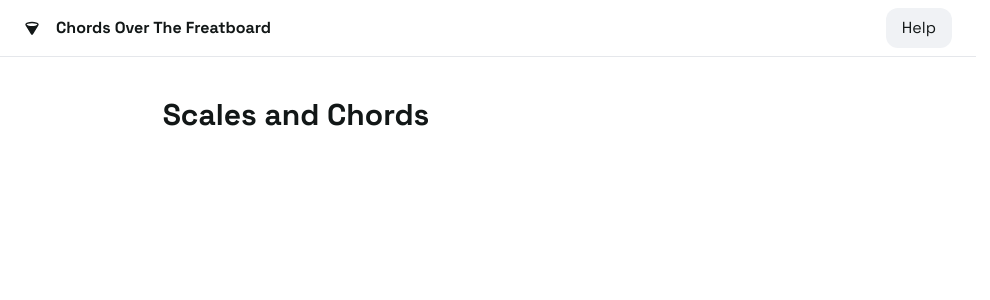
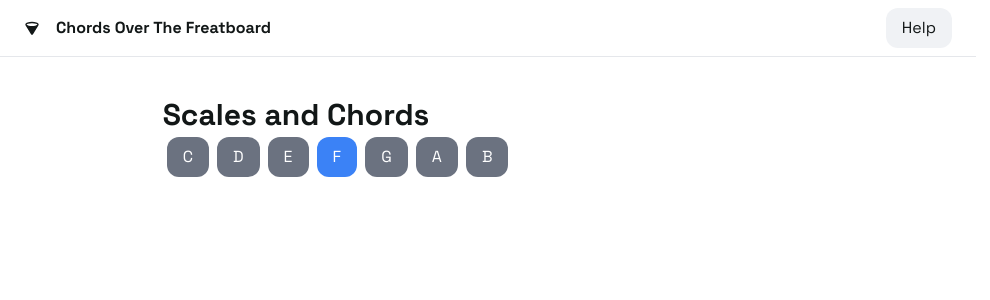
Before and after one commit to garolard/chords-over-freatboard, a React (Vite) app: page / in a window 1280 px wide. Shown: the top 300 px of the page, without its empty margins (0-990 px from the left). Built offline with nearby package versions, Linux system fonts and the light colour scheme.

Commit message:
Starts to implement Key selector and useQueryParams hook

```diff
--- a/src/App.tsx
+++ b/src/App.tsx
@@ -1,5 +1,6 @@
 import './App.css'
-import Navbar from './Navbar'
+import KeySelector from './components/KeySelector'
+import Navbar from './components/Navbar'
 
 function App() {
   return (
@@ -9,6 +10,7 @@ function App() {
         <h1 className='text-3xl font-bold mt-10'>
           Scales and Chords
         </h1>
+        <KeySelector />
       </div>
     </div>
   )
--- /dev/null
+++ b/src/components/KeySelector.tsx
@@ -0,0 +1,45 @@
+import { useState } from "react";
+
+const availableKeys = ['C', 'D', 'E', 'F', 'G', 'A', 'B'];
+
+function buildQueryParamsFromObject(queryParams: object): URLSearchParams {
+	const params = new URLSearchParams();
+	for (let pair of Object.entries(queryParams)) {
+		params.set(pair[0], pair[1]);
+
+	}
+	return params;
+}
+
+function useQueryParams(initialValue: object): [URLSearchParams, (newQueryParams: object) => void] {
+	const actualQuery = window.location.search === ''
+		? buildQueryParamsFromObject(initialValue)
+		: new URLSearchParams(window.location.search);
+
+	const [queryParams, setQueryParams] = useState(actualQuery);
+
+	return [queryParams, (newQueryParams) => {
+		for (let pair of Object.entries(newQueryParams)) {
+			queryParams.set(pair[0], pair[1]);
+			const newSearchParams = new URLSearchParams(queryParams);
+			window.history.pushState({}, '', `${window.location.pathname}?${newSearchParams}`);
+			setQueryParams(newSearchParams);
+		}
+	}];
+}
+
+export default function KeySelector() {
+	const [queryParams, setQueryParams] = useQueryParams({ 'key': 'F', 'scale': 'major' });
+
+	return <div className="flex flex-row">
+		{availableKeys.map((key) => (
+			<button
+				key={key}
+				className={`p-2 px-4 m-1 text-white rounded-xl ${queryParams.get('key') === key ? 'bg-blue-500' : 'bg-gray-500'}`}
+				onClick={() => setQueryParams({ 'key': key })}
+			>
+				{key}
+			</button>
+		))}
+	</div>;
+}
--- a/src/Navbar.tsx
+++ b/src/components/Navbar.tsx
@@ -1,4 +1,4 @@
-import logo from './assets/chords-over-freatboard-logo.svg';
+import logo from '../assets/chords-over-freatboard-logo.svg';
 
 export default function Navbar() {
 	return <>
```
